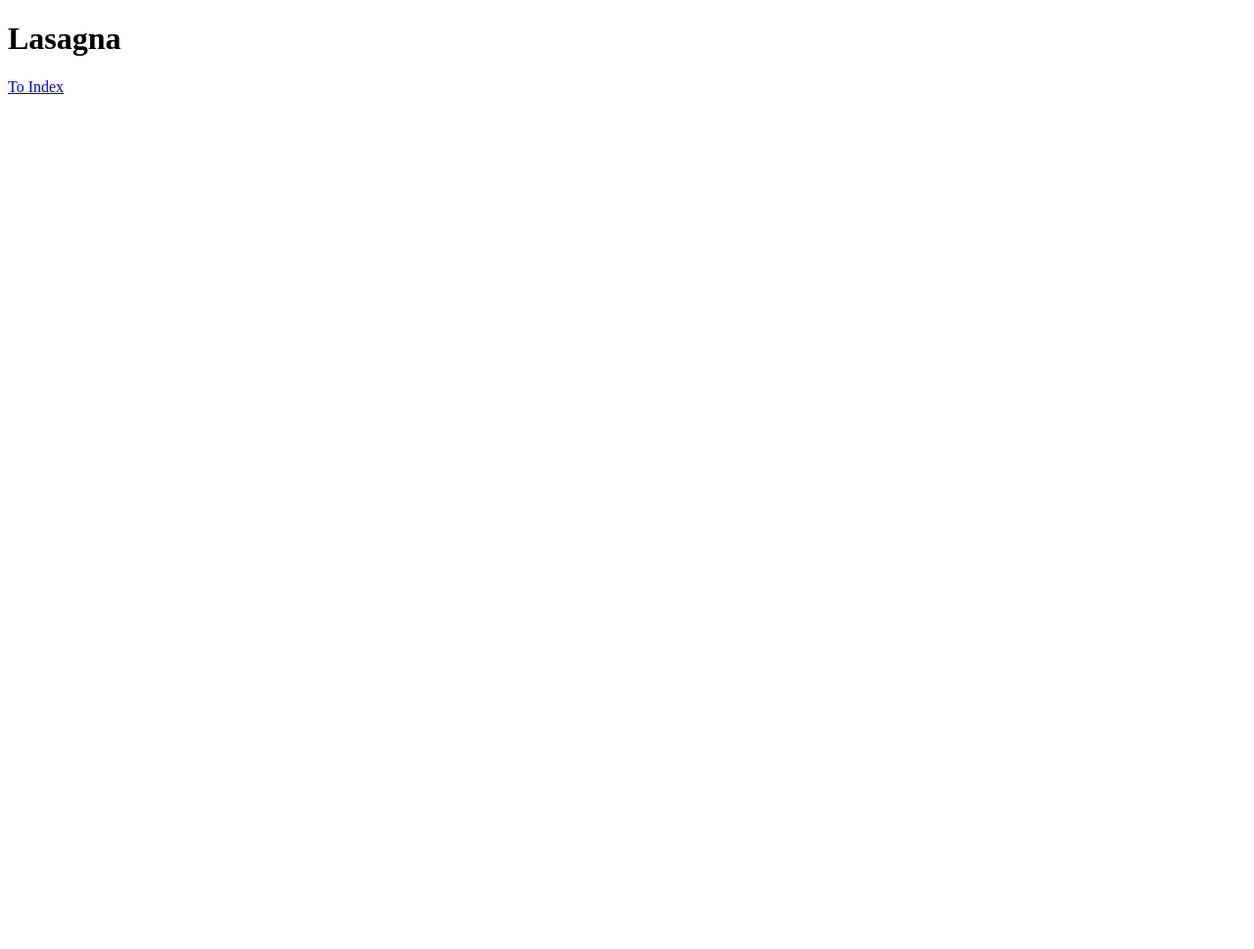
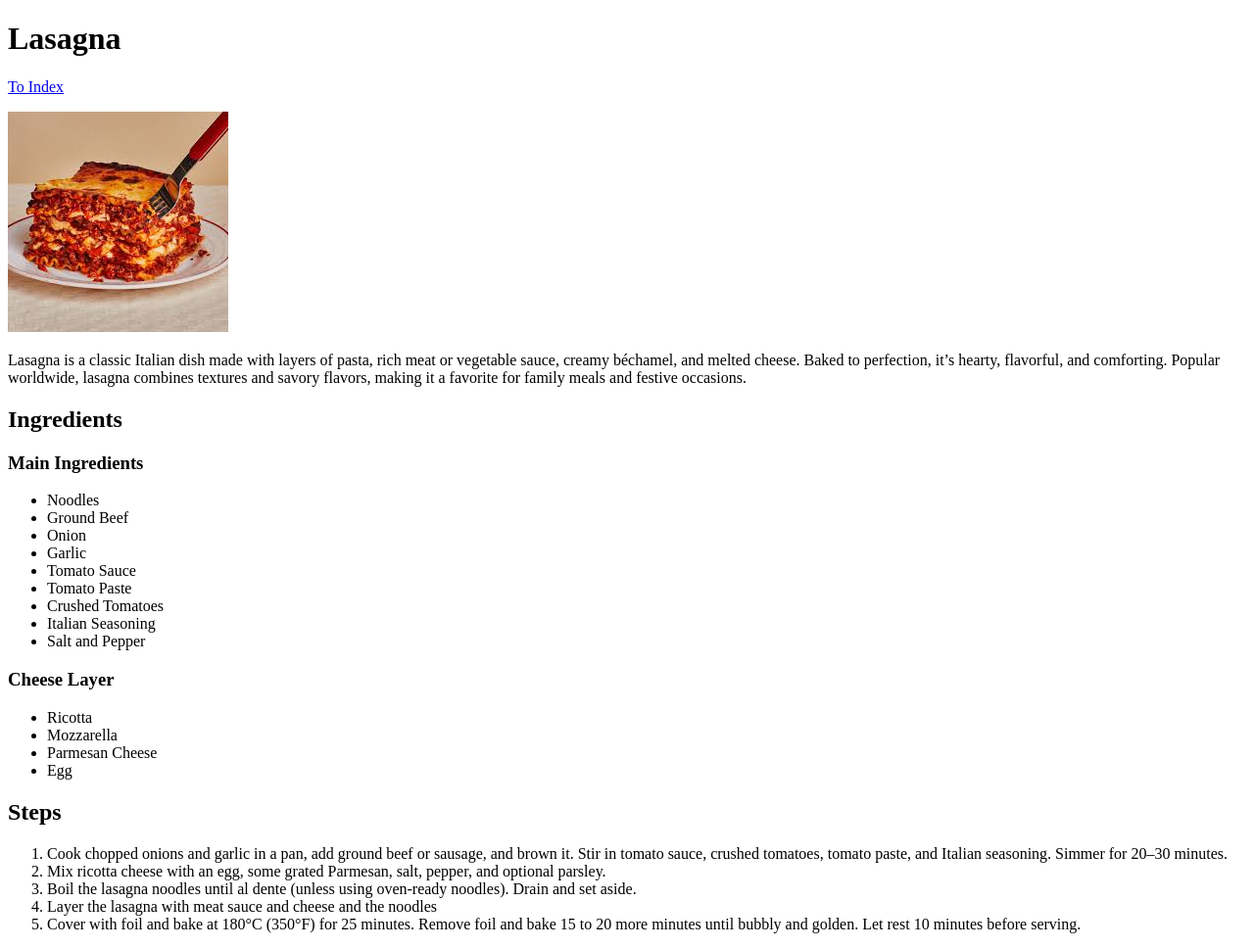
Before and after one commit to saujas-uniyal/odin-recipes, a plain HTML site: page recipes/lasagna.html in a window 1280 px wide. Shown: the whole page at 98% size. Before the commit the page ends 800 px from the top, so only its background shows below. Drawn offline with Linux system fonts and the light colour scheme.

Commit message:
added recipe for lasagna

```diff
--- a/recipes/lasagna.html
+++ b/recipes/lasagna.html
@@ -9,5 +9,44 @@
     <h1>Lasagna</h1>
     <p></p>
     <a href="../index.html">To Index</a>
+    <p></p>
+    <img src="../images/lasagna.jpeg" alt="Picture of Lasagna">
+    <p></p>
+    <p>Lasagna is a classic Italian dish made with layers of pasta, rich meat or vegetable sauce, creamy béchamel, and melted cheese. Baked to perfection, it’s hearty, flavorful, and comforting. Popular worldwide, lasagna combines textures and savory flavors, making it a favorite for family meals and festive occasions.</p>
+    <p></p>
+    <h2>Ingredients</h2>
+    <p></p>
+    <h3>Main Ingredients</h3>
+    <p></p>
+    <ul>
+        <li>Noodles</li>
+        <li>Ground Beef</li>
+        <li>Onion</li>
+        <li>Garlic</li>
+        <li>Tomato Sauce</li>
+        <li>Tomato Paste</li>
+        <li>Crushed Tomatoes</li>
+        <li>Italian Seasoning</li>
+        <li>Salt and Pepper</li>
+    </ul>
+    <p></p>
+    <h3>Cheese Layer</h3>
+    <p></p>
+    <ul>
+        <li>Ricotta</li>
+        <li>Mozzarella</li>
+        <li>Parmesan Cheese</li>
+        <li>Egg</li>
+    </ul>
+    <p></p>
+    <h2>Steps</h2>
+    <p></p>
+    <ol>
+        <li>Cook chopped onions and garlic in a pan, add ground beef or sausage, and brown it. Stir in tomato sauce, crushed tomatoes, tomato paste, and Italian seasoning. Simmer for 20–30 minutes.</li>
+        <li>Mix ricotta cheese with an egg, some grated Parmesan, salt, pepper, and optional parsley.</li>
+        <li>Boil the lasagna noodles until al dente (unless using oven-ready noodles). Drain and set aside.</li>
+        <li>Layer the lasagna with meat sauce and cheese and the noodles</li>
+        <li>Cover with foil and bake at 180°C (350°F) for 25 minutes. Remove foil and bake 15 to 20 more minutes until bubbly and golden. Let rest 10 minutes before serving.</li>
+    </ol>
 </body>
 </html>
```
